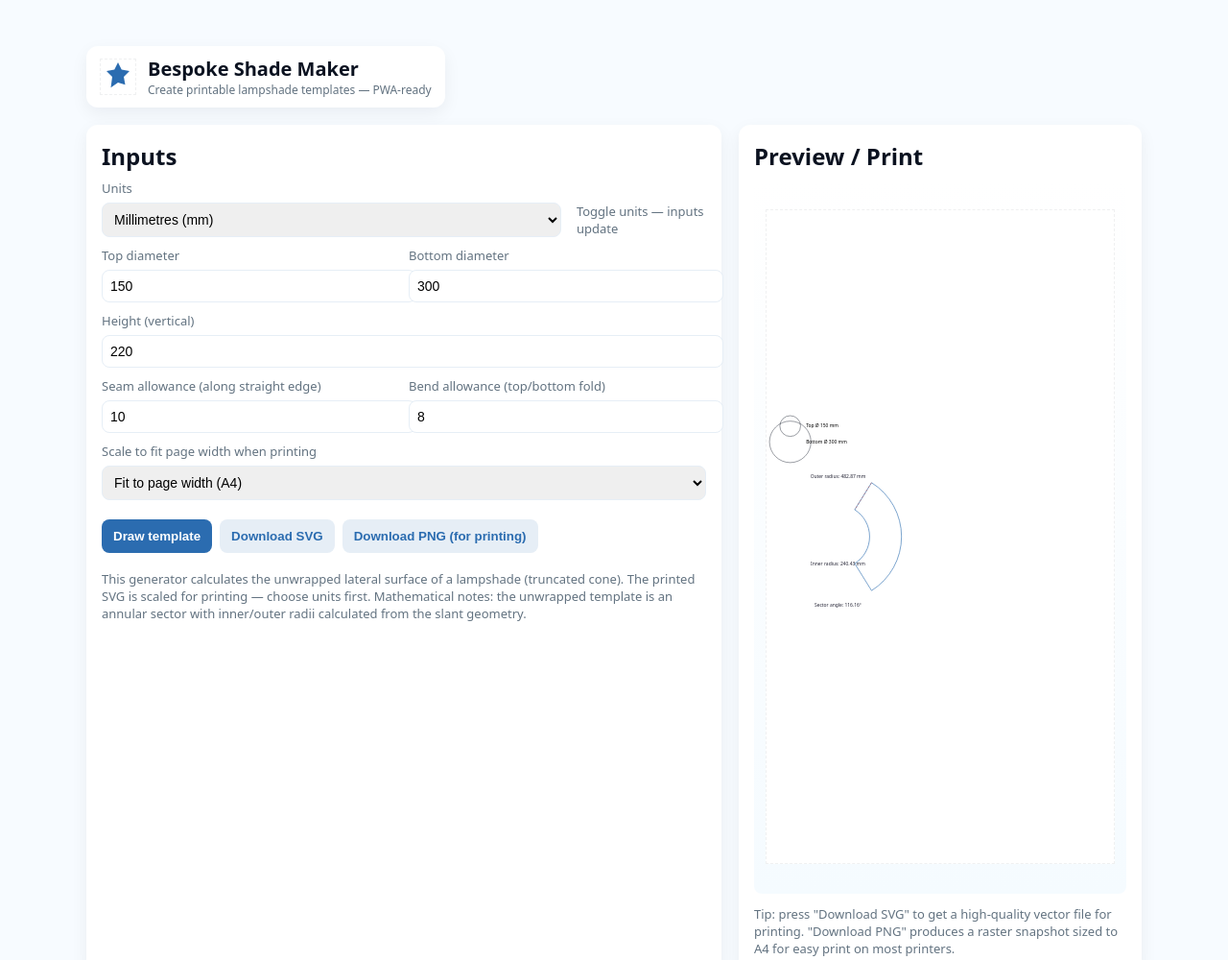
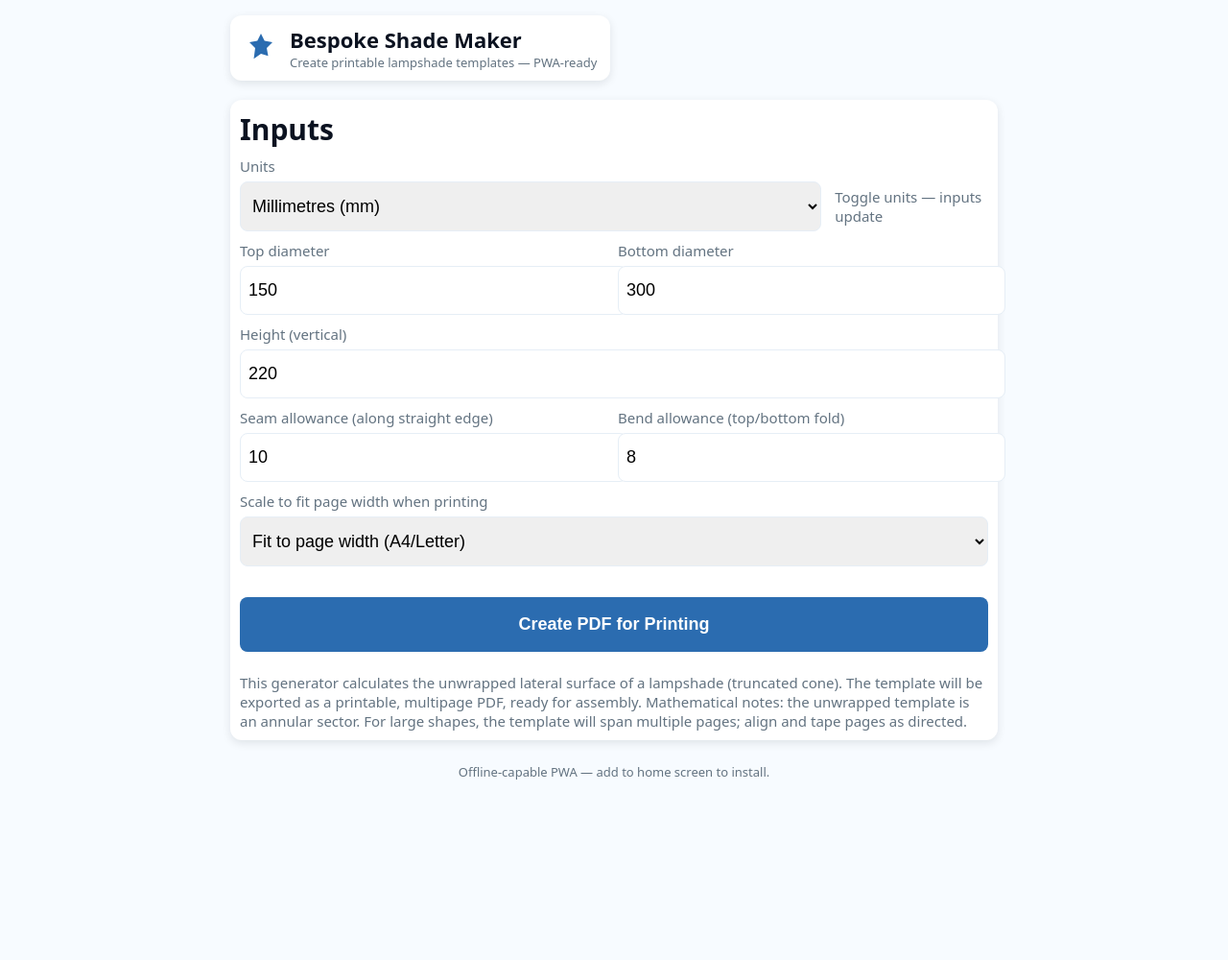
Before and after one commit to emzdelves/Lampshade-Maker, a plain HTML site: page index.html in a window 1280 px wide. Shown: the top 1000 px of the page at 96% size. After the commit the page ends 821 px from the top, so only its background shows below. Drawn offline with Linux system fonts and the light colour scheme.

Commit message:
Update index.html with new content.

```diff
--- a/index.html
+++ b/index.html
@@ -1,32 +1,29 @@
 <!doctype html>
-
 <html lang="en">
 <head>
   <meta charset="utf-8" />
   <meta name="viewport" content="width=device-width,initial-scale=1" />
-  <title>Bespoke Shade Maker — Lampshade Pattern PWA</title> <!-- PWA manifest (generated at runtime if needed) --> <meta name="theme-color" content="#2b6cb0"> <style>
+  <title>Bespoke Shade Maker — Lampshade Pattern PWA</title>
+  <meta name="theme-color" content="#2b6cb0">
+  <script src="https://unpkg.com/pdf-lib@1.17.1/dist/pdf-lib.min.js"></script>
+  <style>
     :root{--bg:#f7fbff;--card:#fff;--accent:#2b6cb0;--muted:#637381}
-    html,body{height:100%;margin:0;font-family:system-ui,-apple-system,Segoe UI,Roboto,Helvetica,Arial,'Noto Sans',sans-serif;background:var(--bg);color:#0b1220}
-    .wrap{max-width:1100px;margin:28px auto;padding:20px}
-    header{display:flex;gap:16px;align-items:center}
-    h1{margin:0;font-size:20px}
-    .card{background:var(--card);border-radius:12px;padding:16px;box-shadow:0 6px 18px rgba(11,18,32,.06);}
-    .grid{display:grid;grid-template-columns:1fr 420px;gap:18px;margin-top:18px}
-    label{display:block;font-size:13px;color:var(--muted);margin-bottom:6px}
-    input[type=number],select{width:100%;padding:8px;border-radius:8px;border:1px solid #e6eef6;font-size:14px}
-    .row{display:flex;gap:10px}
+    html,body{height:100%;margin:0;font-family:system-ui,-apple-system,Segoe UI,Roboto,Helvetica,Arial,'Noto Sans',sans-serif;background:var(--bg);color:#0b1220;font-size:20px;touch-action:manipulation}
+    .wrap{max-width:800px;margin:8px auto;padding:8px}
+    header{display:flex;gap:12px;align-items:center}
+    h1{margin:0;font-size:22px}
+    .card{background:var(--card);border-radius:12px;padding:10px;box-shadow:0 3px 10px rgba(11,18,32,.10);margin-bottom:10px}
+    .grid{display:grid;grid-template-columns:1fr;gap:10px;margin-top:10px}
+    label{display:block;font-size:15px;color:var(--muted);margin-bottom:6px}
+    input[type=number],select{width:100%;padding:14px 8px;border-radius:8px;border:1px solid #e6eef6;font-size:18px}
+    .row{display:flex;gap:8px}
     .small{width:120px}
-    #canvasWrap{background:linear-gradient(180deg,#ffffff,#f5fbff);display:flex;align-items:center;justify-content:center;height:720px;border-radius:8px;padding:12px}
-    svg{border:1px dashed rgba(11,18,32,.06);background:#fff}
-    .controls{display:flex;gap:8px;align-items:center;margin-top:10px}
-    button{background:var(--accent);border:none;color:white;padding:10px 12px;border-radius:8px;font-weight:600;cursor:pointer}
-    button.secondary{background:#e6eef6;color:var(--accent);font-weight:600}
-    .footer{font-size:13px;color:var(--muted);margin-top:12px}
-    .info{font-size:13px;color:var(--muted);margin-top:8px}
-    .unit-toggle{display:flex;gap:4px}
-    .download-links{display:flex;gap:8px}
-    @media (max-width:880px){.grid{grid-template-columns:1fr;}.card{padding:12px}}
-  </style></head>
+    .controls{display:flex;gap:8px;align-items:center;margin-top:14px;flex-wrap:wrap;}
+    button{background:var(--accent);border:none;color:white;padding:18px 0;;border-radius:8px;font-weight:600;cursor:pointer;font-size:18px;width:100%;margin-top:8px}
+    .footer,.info{font-size:15px;color:var(--muted);margin-top:12px}
+    @media (max-width:700px){body{font-size:22px;}.wrap{max-width:none;margin:0;padding:0}.grid{grid-template-columns:1fr}.card{padding:8px}}
+  </style>
+</head>
 <body>
   <div class="wrap">
     <header>
@@ -36,14 +33,14 @@
         </svg>
         <div>
           <h1>Bespoke Shade Maker</h1>
-          <div style="font-size:12px;color:var(--muted)">Create printable lampshade templates — PWA-ready</div>
+          <div style="font-size:13px;color:var(--muted)">Create printable lampshade templates — PWA-ready</div>
         </div>
       </div>
       <div style="flex:1"></div>
-    </header><div class="grid">
+    </header>
+    <div class="grid">
       <div class="card">
         <h2 style="margin:0 0 8px 0">Inputs</h2>
-
         <div style="display:grid;gap:10px">
           <div>
             <label>Units</label>
@@ -52,10 +49,9 @@
                 <option value="mm">Millimetres (mm)</option>
                 <option value="in">Inches (in)</option>
               </select>
-          <div style="display:flex;align-items:center;margin-left:6px;color:var(--muted);font-size:13px">Toggle units — inputs update</div>
+              <div style="display:flex;align-items:center;margin-left:6px;color:var(--muted);font-size:15px">Toggle units — inputs update</div>
             </div>
           </div>
-
           <div class="row">
             <div style="flex:1">
               <label>Top diameter</label>
@@ -66,12 +62,10 @@
               <input id="botD" type="number" step="0.1" min="1" value="300" />
             </div>
           </div>
-
           <div>
             <label>Height (vertical)</label>
             <input id="height" type="number" step="0.1" min="1" value="220" />
           </div>
-
           <div class="row">
             <div style="flex:1">
               <label>Seam allowance (along straight edge)</label>
@@ -82,185 +76,42 @@
               <input id="fold" type="number" step="0.1" min="0" value="8" />
             </div>
           </div>
-
           <div>
             <label>Scale to fit page width when printing</label>
             <select id="paperScale">
-          <option value="fit">Fit to page width (A4)</option>
+              <option value="fit">Fit to page width (A4/Letter)</option>
               <option value="1">1:1 (actual size)</option>
               <option value="0.5">50%</option>
             </select>
           </div>
-
           <div class="controls">
-        <button id="drawBtn">Draw template</button>
-        <button class="secondary" id="downloadSvgBtn">Download SVG</button>
-        <button class="secondary" id="downloadPdfBtn">Download PNG (for printing)</button>
-        <div style="flex:1"></div>
+            <button id="createPdfBtn">Create PDF for Printing</button>
           </div>
-
           <div class="info">
-        This generator calculates the unwrapped lateral surface of a lampshade (truncated cone). The printed SVG is scaled for printing — choose units first. Mathematical notes: the unwrapped template is an annular sector with inner/outer radii calculated from the slant geometry.
+            This generator calculates the unwrapped lateral surface of a lampshade (truncated cone). The template will be exported as a printable, multipage PDF, ready for assembly. Mathematical notes: the unwrapped template is an annular sector. For large shapes, the template will span multiple pages; align and tape pages as directed.
           </div>
         </div>
       </div>
-
-  <div class="card">
-    <h2 style="margin:0 0 8px 0">Preview / Print</h2>
-    <div id="canvasWrap">
-      <svg id="svgCanvas" width="880" height="680" viewBox="0 0 880 680" xmlns="http://www.w3.org/2000/svg" role="img" aria-label="Lampshade template preview"></svg>
     </div>
-    <div class="footer">Tip: press "Download SVG" to get a high-quality vector file for printing. "Download PNG" produces a raster snapshot sized to A4 for easy print on most printers.</div>
+    <footer style="margin-top:14px;text-align:center;color:var(--muted);font-size:13px">Offline-capable PWA — add to home screen to install.</footer>
   </div>
-</div>
-
-<footer style="margin-top:14px;text-align:center;color:var(--muted);font-size:13px">Offline-capable PWA — add to home screen to install.</footer>
-
-  </div> <script>
-  // --- Utilities ---
+  <script>
+    // --- PDF + Geometry Utilities ---
     function toMM(value, unit){ return unit === 'mm' ? Number(value) : Number(value) * 25.4 }
     function fromMM(value, unit){ return unit === 'mm' ? value : value / 25.4 }
-
-  // geometry: frustum radii r1 (top), r2 (bottom), height h (all in same units)
-  // s = slant height of frustum = sqrt((r2-r1)^2 + h^2)
-  // L2 = s * r2 / (r2 - r1); L1 = s * r1 / (r2 - r1)
-  // sector angle theta = 2*pi*(r2 - r1)/s
-
     function computeAnnularSector(r1, r2, h){
-    if (r2 === r1) r2 = r1 + 0.00001; // avoid divide by zero
+      if (r2 === r1) r2 = r1 + 0.00001;
       const s = Math.sqrt((r2 - r1) * (r2 - r1) + h * h);
       const L2 = s * r2 / (r2 - r1);
       const L1 = s * r1 / (r2 - r1);
-    const theta = 2 * Math.PI * (r2 - r1) / s; // radians
+      const theta = 2 * Math.PI * (r2 - r1) / s;
       return {s, L1, L2, theta};
     }
-
-  function polarToCartesian(cx, cy, r, angle){
+    function polarToCartesian(r, angle, cx, cy){
       return {x: cx + r * Math.cos(angle), y: cy + r * Math.sin(angle)};
     }
-
-  function drawTemplate({topD, botD, height, seam, fold, unit, paperScale}){
-    // convert inputs to mm for internal calculations
-    const topR = toMM(topD/2, unit);
-    const botR = toMM(botD/2, unit);
-    const h = toMM(height, unit);
-    const seamMM = toMM(seam, unit);
-    const foldMM = toMM(fold, unit);
-
-    const geom = computeAnnularSector(topR, botR, h);
-
-    // We'll create an SVG sized for preview and optionally scale for A4 when downloading.
-    const svg = document.getElementById('svgCanvas');
-    while(svg.firstChild) svg.removeChild(svg.firstChild);
-
-    // compute drawing scale so outer radius fits comfortably
-    const pad = 20;
-    const maxView = Math.min(svg.clientWidth, svg.clientHeight) - pad * 2;
-    const outerRadius = geom.L2 + foldMM + seamMM;
-    const scale = maxView / (outerRadius * 2);
-
-    const cx = svg.clientWidth/2;
-    const cy = svg.clientHeight/2;
-
-    // draw annular sector path
-    const startAngle = -geom.theta/2;
-    const endAngle = geom.theta/2;
-
-    const rInner = geom.L1 + foldMM;
-    const rOuter = geom.L2 + foldMM + seamMM;
-
-    const p1 = polarToCartesian(cx, cy, rOuter*scale, startAngle);
-    const p2 = polarToCartesian(cx, cy, rInner*scale, startAngle);
-    const p3 = polarToCartesian(cx, cy, rInner*scale, endAngle);
-    const p4 = polarToCartesian(cx, cy, rOuter*scale, endAngle);
-
-    const largeArc = geom.theta > Math.PI ? 1 : 0;
-
-    const path = document.createElementNS('http://www.w3.org/2000/svg','path');
-    path.setAttribute('d', `M ${p1.x} ${p1.y} A ${rOuter*scale} ${rOuter*scale} 0 ${largeArc} 1 ${p4.x} ${p4.y} L ${p3.x} ${p3.y} A ${rInner*scale} ${rInner*scale} 0 ${largeArc} 0 ${p2.x} ${p2.y} Z`);
-    path.setAttribute('fill','#fff');
-    path.setAttribute('stroke','#2b6cb0');
-    path.setAttribute('stroke-width','1.5');
-    svg.appendChild(path);
-
-    // draw center radii lines (cut/overlap indicator)
-    const cutLine = document.createElementNS('http://www.w3.org/2000/svg','line');
-    cutLine.setAttribute('x1', (polarToCartesian(cx,cy,rOuter*scale,startAngle)).x);
-    cutLine.setAttribute('y1', (polarToCartesian(cx,cy,rOuter*scale,startAngle)).y);
-    cutLine.setAttribute('x2', (polarToCartesian(cx,cy,rInner*scale,startAngle)).x);
-    cutLine.setAttribute('y2', (polarToCartesian(cx,cy,rInner*scale,startAngle)).y);
-    cutLine.setAttribute('stroke','#b8312f');
-    cutLine.setAttribute('stroke-width','1');
-    cutLine.setAttribute('stroke-dasharray','6 4');
-    svg.appendChild(cutLine);
-
-    // add measurement text
-    const info = document.createElementNS('http://www.w3.org/2000/svg','g');
-    const addText = (x,y,txt,small)=>{
-      const t = document.createElementNS('http://www.w3.org/2000/svg','text');
-      t.setAttribute('x',x);t.setAttribute('y',y);t.setAttribute('font-size', small?10:12);t.setAttribute('fill','#223');
-      t.setAttribute('text-anchor','middle');t.textContent = txt;info.appendChild(t);
-    }
-    addText(cx,cy- (rOuter*scale)+12,`Outer radius: ${fromMM(rOuter,unit).toFixed(2)} ${unit}`);
-    addText(cx,cy+ (rInner*scale)-6,`Inner radius: ${fromMM(rInner,unit).toFixed(2)} ${unit}`);
-    addText(cx, cy + (rOuter*scale) + 16, `Sector angle: ${(geom.theta*180/Math.PI).toFixed(2)}°`);
-    svg.appendChild(info);
-
-    // small thumbnail of top/bottom circles and labelled dims
-    const legend = document.createElementNS('http://www.w3.org/2000/svg','g');
-    const lgx = 60, lgy = 60;
-    const scaleC = 0.35;
-    const topC = document.createElementNS('http://www.w3.org/2000/svg','circle');
-    topC.setAttribute('cx',lgx);topC.setAttribute('cy',lgy);topC.setAttribute('r',topR*scaleC);topC.setAttribute('stroke','#0b1220');topC.setAttribute('fill','none');legend.appendChild(topC);
-    const botC = document.createElementNS('http://www.w3.org/2000/svg','circle');
-    botC.setAttribute('cx',lgx);botC.setAttribute('cy',lgy+40);botC.setAttribute('r',botR*scaleC);botC.setAttribute('stroke','#0b1220');botC.setAttribute('fill','none');legend.appendChild(botC);
-    const t1 = document.createElementNS('http://www.w3.org/2000/svg','text');t1.setAttribute('x',lgx+40);t1.setAttribute('y',lgy+4);t1.textContent = `Top Ø ${topD} ${unit}`;t1.setAttribute('font-size',12);legend.appendChild(t1);
-    const t2 = document.createElementNS('http://www.w3.org/2000/svg','text');t2.setAttribute('x',lgx+40);t2.setAttribute('y',lgy+44);t2.textContent = `Bottom Ø ${botD} ${unit}`;t2.setAttribute('font-size',12);legend.appendChild(t2);
-    svg.appendChild(legend);
-
-    // store geometry in svg dataset for downloads
-    svg.dataset.geom = JSON.stringify({geom,topD,botD,height,seam,fold,unit,scale});
-  }
-
-  // --- Download helpers ---
-  function downloadSVG(){
-    const svg = document.getElementById('svgCanvas');
-    const data = svg.outerHTML;
-    const blob = new Blob([data],{type:'image/svg+xml'});
-    const url = URL.createObjectURL(blob);
-    const a = document.createElement('a');a.href = url;a.download='lampshade-template.svg';document.body.appendChild(a);a.click();a.remove();URL.revokeObjectURL(url);
-  }
-
-  function downloadPNG(){
-    const svg = document.getElementById('svgCanvas');
-    const geomData = JSON.parse(svg.dataset.geom||'{}');
-    // We'll rasterize the SVG to a canvas at A4 300dpi (approx 2480 x 3508 px) in portrait.
-    const widthPx = 2480; const heightPx = 3508;
-    const xml = new XMLSerializer().serializeToString(svg);
-    const svgBlob = new Blob([xml],{type:'image/svg+xml;charset=utf-8'});
-    const url = URL.createObjectURL(svgBlob);
-    const img = new Image();
-    img.onload = ()=>{
-      const canvas = document.createElement('canvas');canvas.width = widthPx;canvas.height = heightPx;
-      const ctx = canvas.getContext('2d');
-      // white background
-      ctx.fillStyle = '#fff';ctx.fillRect(0,0,canvas.width,canvas.height);
-      // place the preview centered
-      const scale = Math.min((canvas.width-160)/img.width, (canvas.height-160)/img.height);
-      const w = img.width * scale; const h = img.height * scale;
-      ctx.drawImage(img,(canvas.width-w)/2,(canvas.height-h)/2,w,h);
-      canvas.toBlob((blob)=>{
-        const u = URL.createObjectURL(blob);
-        const a = document.createElement('a');a.href = u;a.download='lampshade-template.png';document.body.appendChild(a);a.click();a.remove();URL.revokeObjectURL(u);
-      },'image/png',1);
-      URL.revokeObjectURL(url);
-    };
-    img.onerror = (e)=>{alert('Could not render PNG. Try downloading the SVG instead.');URL.revokeObjectURL(url)};
-    img.src = url;
-  }
-
-  // --- wire up UI ---
-  document.getElementById('drawBtn').addEventListener('click', ()=>{
+    // --- PDF Generation ---
+    document.getElementById('createPdfBtn').addEventListener('click', async () => {
       const unit = document.getElementById('unit').value;
       const topD = Number(document.getElementById('topD').value);
       const botD = Number(document.getElementById('botD').value);
@@ -268,33 +119,82 @@
       const seam = Number(document.getElementById('seam').value);
       const fold = Number(document.getElementById('fold').value);
       const paperScale = document.getElementById('paperScale').value;
-    drawTemplate({topD,botD,height,seam,fold,unit,paperScale});
+      const { PDFDocument, rgb } = window['pdf-lib'];
+      const pdfDoc = await PDFDocument.create();
+      // PDF: A4 (595x842pt) or US Letter (612x792pt)
+      const pageWidth = 595, pageHeight = 842, margin = 28;
+      // Geometry calculations
+      const topR = toMM(topD/2, unit), botR = toMM(botD/2, unit), h = toMM(height, unit);
+      const seamMM = toMM(seam, unit), foldMM = toMM(fold, unit);
+      const geom = computeAnnularSector(topR, botR, h);
+      // sector
+      const rInner = geom.L1 + foldMM;
+      const rOuter = geom.L2 + foldMM + seamMM;
+      const angleSpan = geom.theta; // radians
+      let currentAngle = -angleSpan/2; // start left
+      const segAngle = Math.PI * 0.8; // draw max 144deg per page (to reduce template bends)
+      let pageNum = 1;
+      // Iterate segments and add PDF pages
+      while (currentAngle < angleSpan/2) {
+        const thisStart = currentAngle;
+        const thisEnd = Math.min(currentAngle + segAngle, angleSpan/2);
+        // Page setup
+        const page = pdfDoc.addPage([pageWidth, pageHeight]);
+        page.drawText(`Lampshade Template (Pg ${pageNum})`, { x: margin, y: pageHeight-margin-18, size: 16, color: rgb(0.15,0.2,0.55) });
+        // Center of arcs
+        const cx = pageWidth/2, cy = pageHeight/2-20;
+        // Scaling: fit outer radius comfortably
+        const drawMaxR = Math.min((pageWidth-2*margin), (pageHeight-2*margin)-30) / 2;
+        const scale = drawMaxR / rOuter;
+        // Make path for outer and inner arc on this page
+        let arcPts = [];
+        for(let a=thisStart; a<=thisEnd+0.0001; a+=Math.PI/240){
+          arcPts.push(polarToCartesian(rOuter*scale, a, cx, cy));
+        }
+        for(let a=thisEnd; a>=thisStart-0.0001; a-=Math.PI/240){
+          arcPts.push(polarToCartesian(rInner*scale, a, cx, cy));
+        }
+        // Trace
+        const ops = [];
+        if(arcPts.length>1){
+          ops.push(page.moveTo(arcPts[0].x, arcPts[0].y));
+          for(let i=1;i<arcPts.length;i++){ops.push(page.lineTo(arcPts[i].x,arcPts[i].y));}
+          ops.push(page.closePath());
+        }
+        page.drawPolygon(arcPts, {color:rgb(1,1,1), borderWidth:2, borderColor:rgb(0.2,0.4,0.85)});
+        // Center/cut lines (straight edges)
+        const startPtOut = polarToCartesian(rOuter*scale, thisStart, cx, cy);
+        const startPtIn = polarToCartesian(rInner*scale, thisStart, cx, cy);
+        const endPtOut = polarToCartesian(rOuter*scale, thisEnd, cx, cy);
+        const endPtIn = polarToCartesian(rInner*scale, thisEnd, cx, cy);
+        page.drawLine({start:startPtOut,end:startPtIn,thickness:1.2,color:rgb(1,.2,.2),dashArray:[6,4]});
+        page.drawLine({start:endPtOut,end:endPtIn,thickness:1.2,color:rgb(1,.2,.2),dashArray:[6,4]});
+        // Mark page join tabs if needed
+        if(thisEnd<angleSpan/2) page.drawText('Align with Pg ' + (pageNum+1), {x:endPtOut.x+8, y:endPtOut.y, size:10, color: rgb(.3,0,.2)});
+        if(pageNum>1) page.drawText('Align with Pg ' + (pageNum-1), {x:startPtOut.x-56, y:startPtOut.y, size:10, color: rgb(.3,0,.2)});
+        // Dimensions/labels
+        page.drawText(`Outer radius: ${fromMM(rOuter,unit).toFixed(2)} ${unit}`, {x: margin, y:margin+50, size:11, color: rgb(.2,.17,.2)});
+        page.drawText(`Inner radius: ${fromMM(rInner,unit).toFixed(2)} ${unit}`, {x: margin, y:margin+34, size:11, color: rgb(.2,.17,.2)});
+        page.drawText(`Sector angle: ${(geom.theta*180/Math.PI).toFixed(2)}°`, {x: margin, y:margin+18, size:11, color: rgb(.2,.17,.2)});
+        currentAngle = thisEnd;
+        pageNum++;
+      }
+      // Export PDF for download/share/print
+      const pdfBytes = await pdfDoc.save();
+      const blob = new Blob([pdfBytes],{type:'application/pdf'});
+      const url = URL.createObjectURL(blob);
+      // On Android/Chrome, window.open triggers print or preview
+      window.open(url, '_blank');
     });
-
-  document.getElementById('downloadSvgBtn').addEventListener('click', downloadSVG);
-  document.getElementById('downloadPdfBtn').addEventListener('click', downloadPNG);
-
-  // redraw when units change
-  document.getElementById('unit').addEventListener('change', ()=>{
-    // keep numeric values but interpret as new units: do nothing fancy — user may change unit then re-enter if needed
-    document.getElementById('drawBtn').click();
-  });
-
-  // initial draw
-  window.addEventListener('load', ()=>{ document.getElementById('drawBtn').click(); });
-
-  // --- Simple PWA service worker injection via blob (single-file app) ---
-  // We'll create a small offline service worker script from an inline string so you can save as one file.
+    // PWA service worker remains unchanged
     const swScript = `self.addEventListener('install', event => { self.skipWaiting(); });
       self.addEventListener('activate', event => { event.waitUntil(self.clients.claim()); });
-  self.addEventListener('fetch', event => { /* very small SW: default network-first */
-    event.respondWith(fetch(event.request).catch(()=>caches.match(event.request)));
-  });`;
-
+      self.addEventListener('fetch', event => { event.respondWith(fetch(event.request).catch(()=>caches.match(event.request))); });`;
     if ('serviceWorker' in navigator){
       const blob = new Blob([swScript],{type:'application/javascript'});
       const swUrl = URL.createObjectURL(blob);
       navigator.serviceWorker.register(swUrl).then(()=>console.log('SW registered')).catch(()=>console.log('SW registration failed'));
     }
-  </script></body>
+  </script>
+</body>
 </html>
```
Lines whose indentation alone changed are shown as unchanged.
